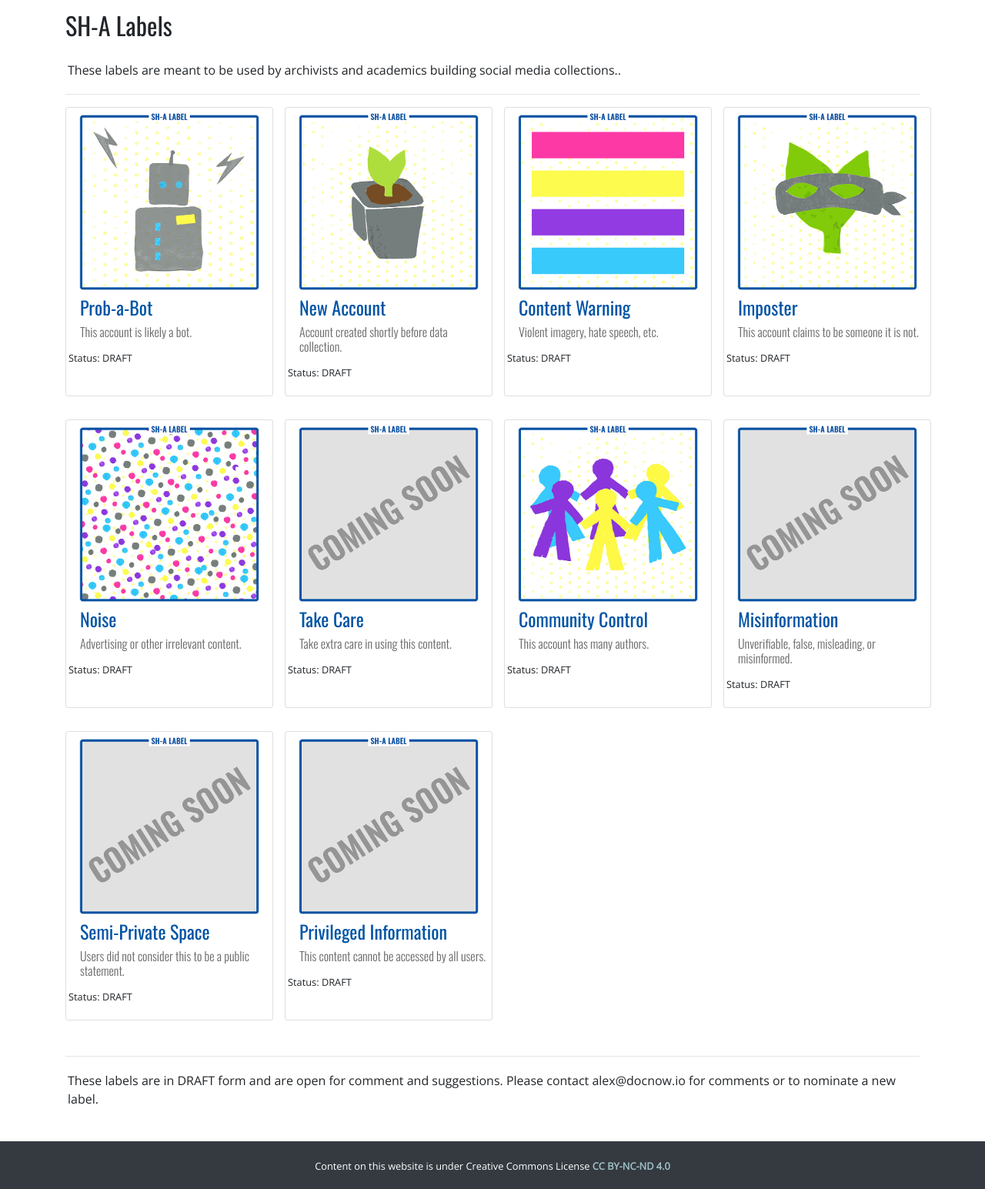
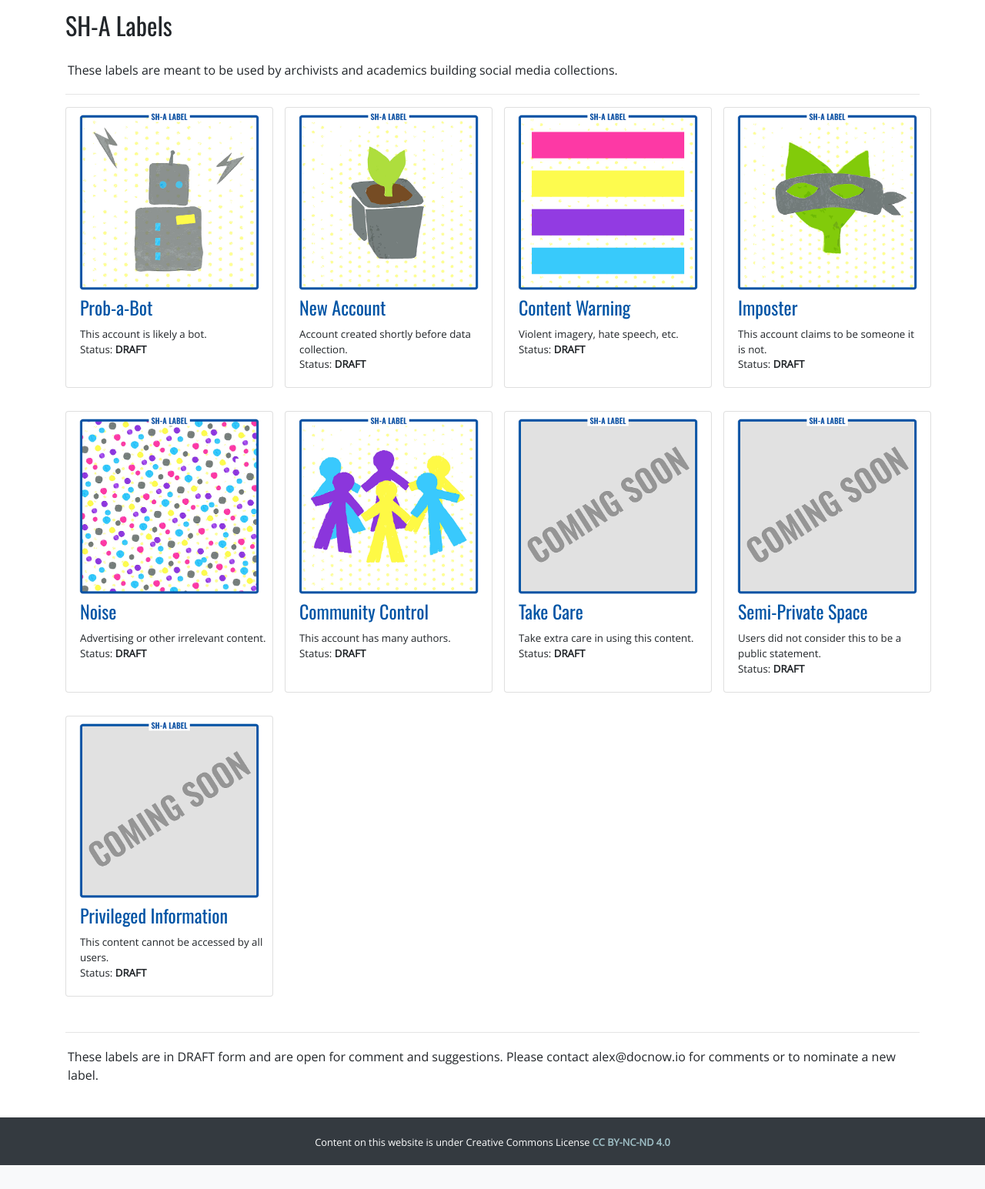
Before and after one commit to DocNow/social-humans, a PHP site: page /sh-a-labels.html in a window 1280 px wide. Shown: the part 66-1611 px from the top of the page at 77% size. After the commit the page ends 1580 px from the top, so only its background shows below. Run offline with PHP 8.4, Linux system fonts and the light colour scheme.

Commit message:
style update
remove h6

```diff
--- a/css/style.css
+++ b/css/style.css
@@ -57,7 +57,7 @@ h3 {
 h6 {
   padding-left: 18px;
   padding-right: 2px;
-  font-weight: 200 !important;
+  font-weight: 100 !important;
   color: #666666;
 }
 
@@ -65,7 +65,11 @@ p {
   font-family: 'Open Sans', sans-serif;
   padding: 3px;
 }
-
+.description {
+  padding-left: 18px;
+  padding-right: 8px;
+  font-size: 10pt;
+}
 .btn-primary {
 	color: #fff;
 	background-color: #9fbfc6;
--- a/index.html
+++ b/index.html
@@ -43,7 +43,7 @@
             social media use by archives and academia. The legal constraints of social media
             platforms for data reuse have proven insufficient for expressing the intent and wishes of
             content creators or protecting vulnerable and marginalized communities in these
-            spaces. These labels seek to adress that gap.
+            spaces. These labels seek to address that gap.
             <p><a href="sh-labels.html"> <b>SH Labels</b></a> empower content creators to indicate
             if and how they want their data to be used, above and beyond the legal use described
             in policies of for profit social media companies.</p>
--- a/sh-a-labels.html
+++ b/sh-a-labels.html
@@ -5,7 +5,7 @@
     <meta name="viewport" content="width=device-width, initial-scale=1, shrink-to-fit=no">
     <meta name="description" content="">
     <meta name="author" content="">
-    <title>Social Humans Label Project</title>
+    <title>Social Humans Labels</title>
     <link href="vendor/bootstrap/css/bootstrap.min.css" rel="stylesheet">
     <link href="https://fonts.googleapis.com/css?family=Open+Sans:300|Oswald:300,400" rel="stylesheet">
     <link href="css/style.css" rel="stylesheet">
@@ -36,77 +36,77 @@
     <div class="container">
       <!-- Portfolio Section -->
       <h2 class="my-4">SH-A Labels</h2>
-      <p>These labels are meant to be used by archivists and academics building social media collections.</a>.</p>
+      <p>These labels are meant to be used by archivists and academics building social media collections.</a></p>
         <hr>
       <div class="row">
         <div class="col-xl-3 col-lg-4 col-md-6 col-sm-6 portfolio-item">
           <div class="card h-100">
             <img class="card-img-top" src="img/ProbaBot.jpg" alt="">
             <h4 class="sh-a-label">Prob-a-Bot</h4>
-            <h6>This account is likely a bot.</h6><p><small>Status: DRAFT</small></p>
+            <p class="description">This account is likely a bot.<br>Status: <b>DRAFT</b></p>
           </div>
         </div>
         <div class="col-xl-3 col-lg-4 col-md-6 col-sm-6 portfolio-item">
           <div class="card h-100">
             <img class="card-img-top" src="img/NewAccount.jpg" alt="">
             <h4 class="sh-a-label">New Account</h4>
-            <h6>Account created shortly before data collection.</h6><p><small>Status: DRAFT</small></p>
+            <p class="description">Account created shortly before data collection.<br>Status: <b>DRAFT</b></p>
           </div>
         </div>
         <div class="col-xl-3 col-lg-4 col-md-6 col-sm-6 portfolio-item">
           <div class="card h-100">
             <img class="card-img-top" src="img/ContentWarning.jpg" alt="">
             <h4 class="sh-a-label">Content Warning</h4>
-              <h6>Violent imagery, hate speech, etc.</h6><p><small>Status: DRAFT</small></p>
+              <p class="description">Violent imagery, hate speech, etc.<br>Status: <b>DRAFT</b></p>
           </div>
         </div>
         <div class="col-xl-3 col-lg-4 col-md-6 col-sm-6 portfolio-item">
           <div class="card h-100">
             <img class="card-img-top" src="img/Imposter.jpg" alt="">
             <h4 class="sh-a-label">Imposter</h4>
-              <h6>This account claims to be someone it is not.</h6><p><small>Status: DRAFT</small></p>
+              <p class="description">This account claims to be someone it is not.<br>Status: <b>DRAFT</b></p>
           </div>
         </div>
         <div class="col-xl-3 col-lg-4 col-md-6 col-sm-6 portfolio-item">
           <div class="card h-100">
             <img class="card-img-top" src="img/Noise.jpg" alt="">
             <h4 class="sh-a-label">Noise</h4>
-              <h6>Advertising or other irrelevant content.</h6><p><small>Status: DRAFT</small></p>
+              <p class="description">Advertising or other irrelevant content.<br>Status: <b>DRAFT</b></p>
+          </div>
+        </div>
+        <div class="col-xl-3 col-lg-4 col-sm-6 portfolio-item">
+          <div class="card h-100">
+            <img class="card-img-top" src="img/CommunityControl.jpg" alt="">
+            <h4 class="sh-a-label">Community Control</h4>
+              <p class="description">This account has many authors.<br>Status: <b>DRAFT</b></p>
           </div>
         </div>
         <div class="col-xl-3 col-lg-4 col-sm-6 portfolio-item">
           <div class="card h-100">
             <img class="card-img-top" src="img/ComingSoon.jpg" alt="">
             <h4 class="sh-a-label">Take Care</h4>
-              <h6>Take extra care in using this content.</h6><p><small>Status: DRAFT</small></p>
+              <p class="description">Take extra care in using this content.<br>Status: <b>DRAFT</b></p>
           </div>
         </div>
-        <div class="col-xl-3 col-lg-4 col-sm-6 portfolio-item">
-          <div class="card h-100">
-            <img class="card-img-top" src="img/CommunityControl.jpg" alt="">
-            <h4 class="sh-a-label">Community Control</h4>
-              <h6>This account has many authors.</h6><p><small>Status: DRAFT</small></p>
-          </div>
-        </div>
-        <div class="col-xl-3 col-lg-4 col-sm-6 portfolio-item">
+      <!--  <div class="col-xl-3 col-lg-4 col-sm-6 portfolio-item">
           <div class="card h-100">
             <img class="card-img-top" src="img/ComingSoon.jpg" alt="">
             <h4 class="sh-a-label">Misinformation</h4>
               <h6>Unverifiable, false, misleading, or misinformed.</h6><p><small>Status: DRAFT</small></p>
           </div>
-        </div>
+        </div> -->
         <div class="col-xl-3 col-lg-4 col-sm-6 portfolio-item">
           <div class="card h-100">
             <img class="card-img-top" src="img/ComingSoon.jpg" alt="">
             <h4 class="sh-a-label">Semi-Private Space</h4>
-              <h6>Users did not consider this to be a public statement.</h6><p><small>Status: DRAFT</small></p>
+              <p class="description">Users did not consider this to be a public statement.<br>Status: <b>DRAFT</b></p>
           </div>
         </div>
         <div class="col-xl-3 col-lg-4 col-sm-6 portfolio-item">
           <div class="card h-100">
             <img class="card-img-top" src="img/ComingSoon.jpg" alt="">
             <h4 class="sh-a-label">Privileged Information</h4>
-              <h6>This content cannot be accessed by all users.</h6><p><small>Status: DRAFT</small></p>
+              <p class="description">This content cannot be accessed by all users.<br>Status: <b>DRAFT</b></p>
           </div>
         </div>
     </div>
```
Also changed, not shown: sh-labels.html (+9 -9 lines).
